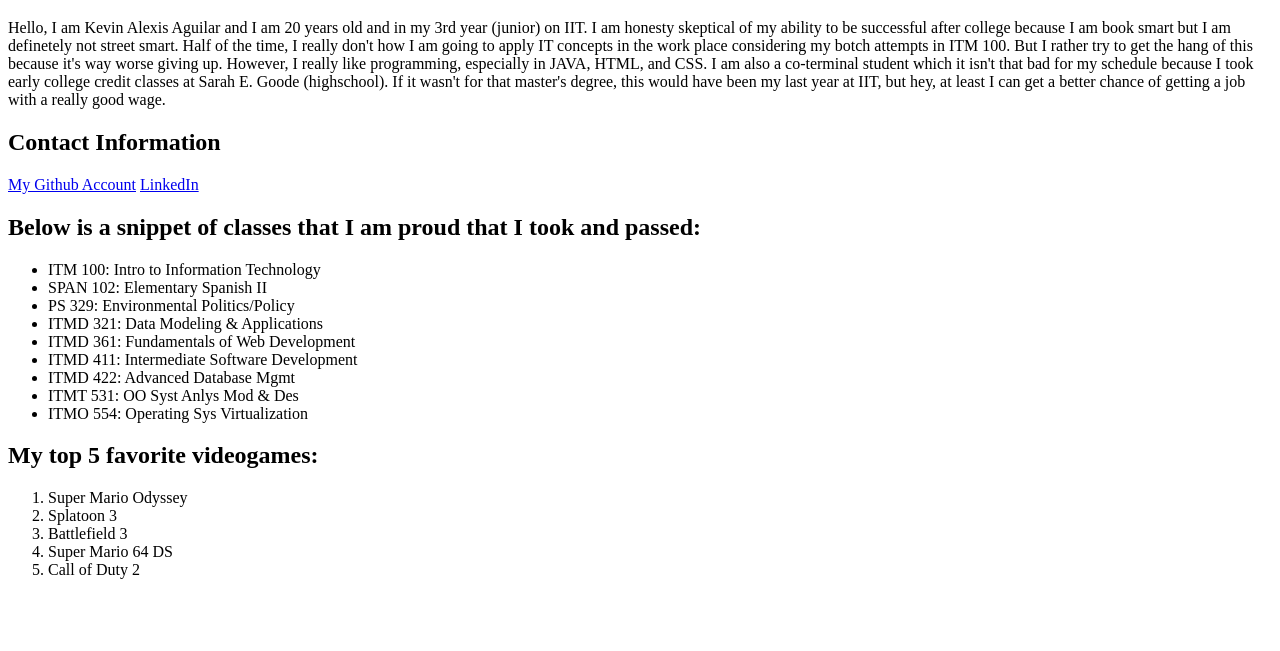
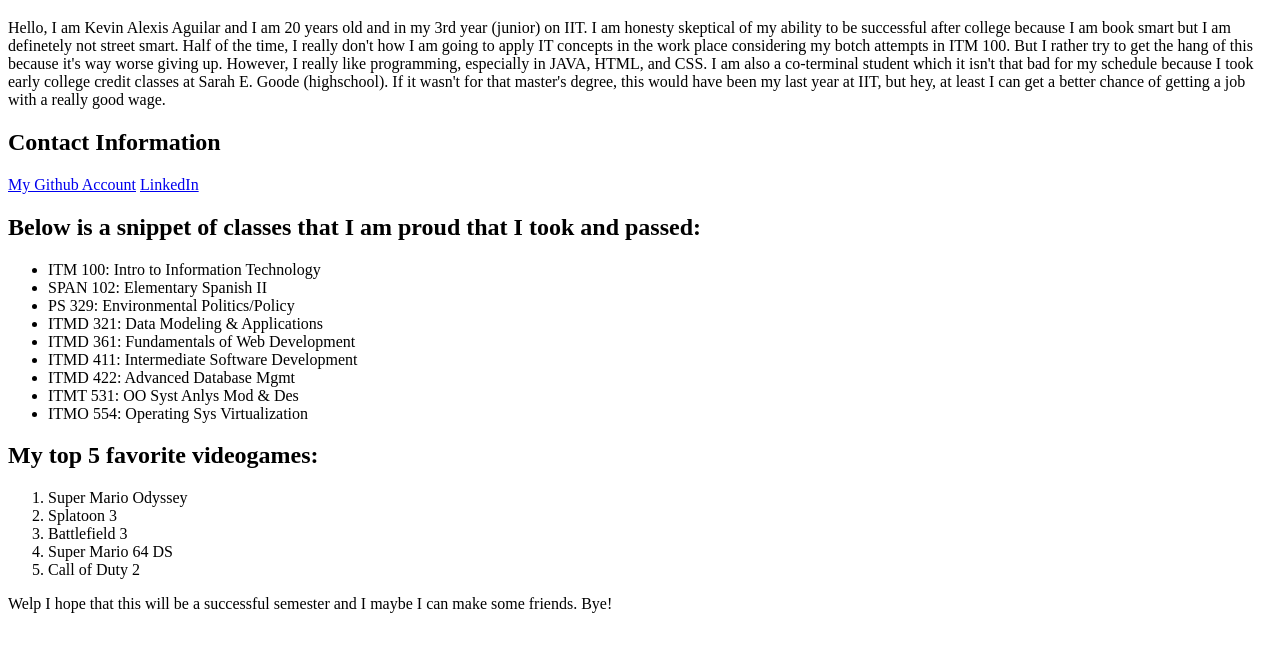
Before and after one commit to Educational-Web-Design-Kevin/lab1, a plain HTML site: page index.html in a window 1280 px wide. Shown: the part 61-712 px from the top of the page. Drawn offline with Linux system fonts and the light colour scheme.

Commit message:
Add ending statement

```diff
--- a/index.html
+++ b/index.html
@@ -58,5 +58,11 @@
         </ol>
     </div>
 
+    <div>
+        <p>
+            Welp I hope that this will be a successful semester and I maybe I can make some friends. Bye!
+        </p>
+    </div>
+
 </body>
 </html>
```
